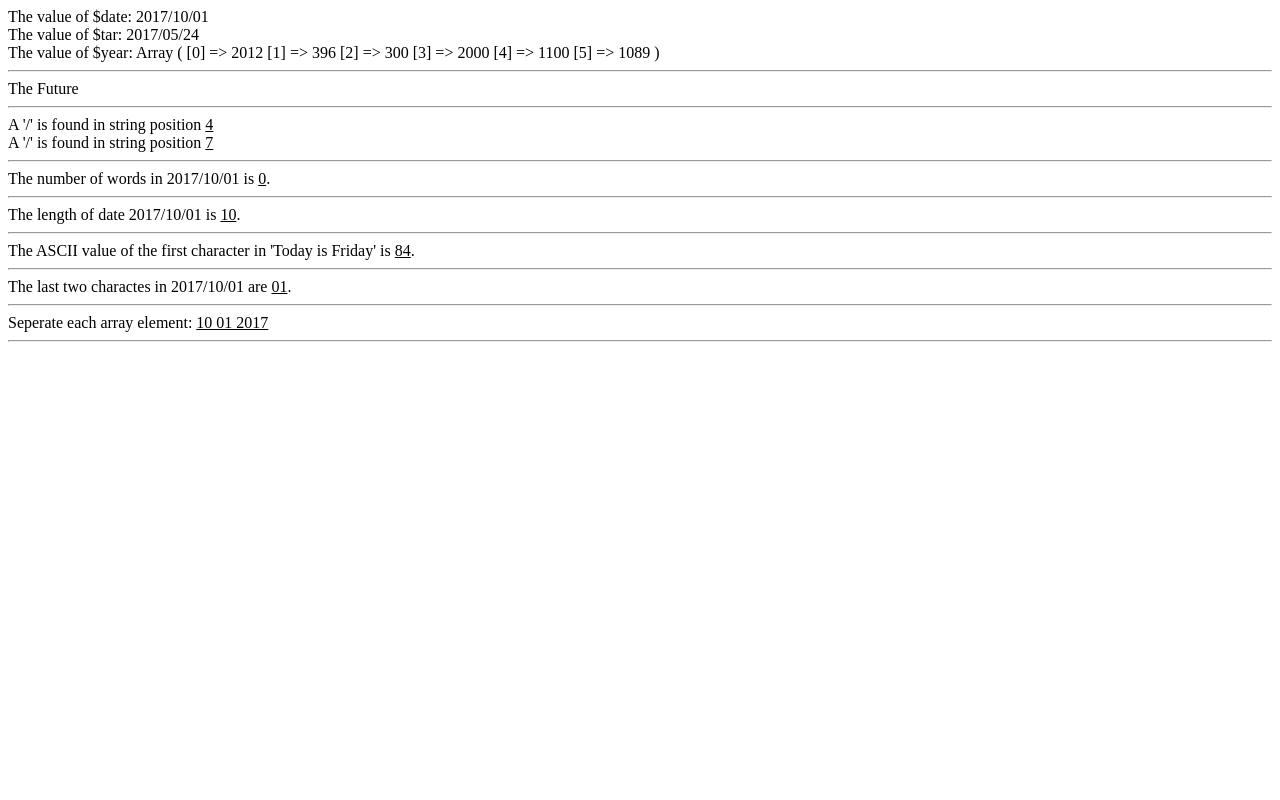
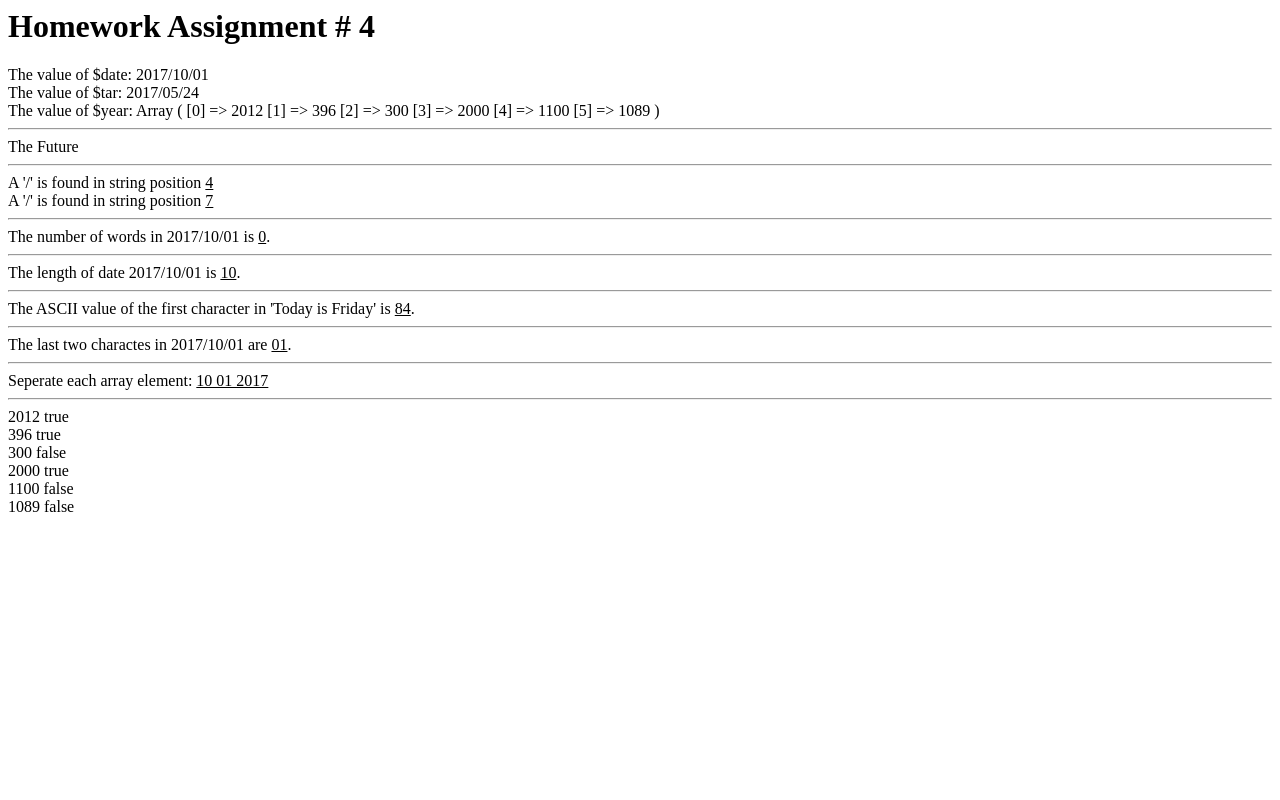
Before and after one commit to rn286/homeworkweek4, a PHP site: page / in a window 1280 px wide. Run offline with PHP 8.4, Linux system fonts and the light colour scheme.

Commit message:
task 4 added

```diff
--- a/index.php
+++ b/index.php
@@ -1,4 +1,9 @@
+<Title>Operators, If/Else, Switch, Loops</Title>
+<h1>Homework Assignment # 4</h1>
+
 <?php
+
+//Task #2
 $date =  date('Y/m/d', time());
 echo "The value of \$date: ".$date."<br>";
 
@@ -6,6 +11,7 @@ $tar = "2017/05/24";
 echo "The value of \$tar: ".$tar."<br>";
 
 $year = array("2012", "396", "300","2000", "1100", "1089");
+$year1 = array("2012", "396", "300","2000", "1100", "1089");
 echo "The value of \$year: ";
 print_r($year);
 echo '<hr>';
@@ -29,6 +35,7 @@ echo "A '/' is found in string position <u>$newLine</u> <br>";
 
 }
 echo '<hr>';
+
 //Task #5
 $word_datecount = str_word_count($date);
 echo "The number of words in $date is <u>$word_datecount</u>.<br>";
@@ -56,4 +63,19 @@ echo "Seperate each array element: <u>$month $day $year</u>";
 echo '<hr>';
 
 //Task #10
+foreach ($year1 as $yeardate){
+//To test if array loops through
+//echo ($yeardate)
+if( (0 == $yeardate % 4) and (0 != $yeardate % 100) or (0 == $yeardate % 400) )
+		{
+			echo "$yeardate true <br>";
+		}
+		else
+		{
+			echo "$yeardate false <br>";
+		}
+
+}
+
+
 ?>
```
